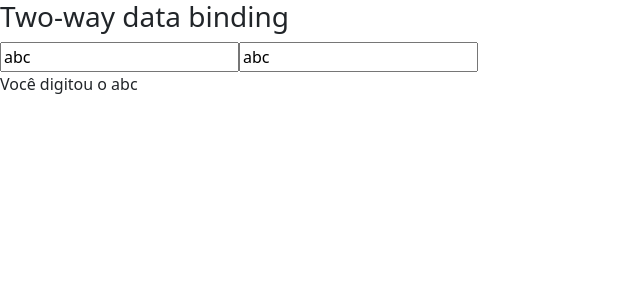
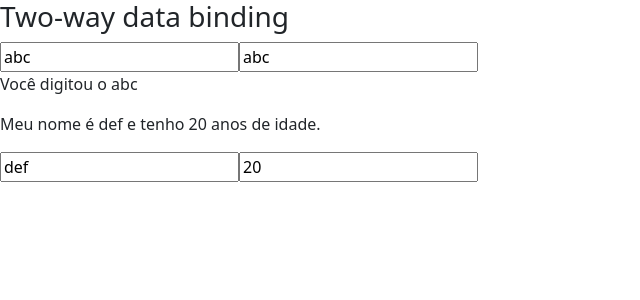
Before and after one commit to guiborlot/angular-course, an Angular app in the folder data-binding/: page / in a window 1280 px wide. Shown: the top 300 px of the page, without its empty margins (0-640 px from the left). Built offline with nearby package versions, Linux system fonts and the light colour scheme.

Commit message:
Aula 12 - Two-way data binding

```diff
--- a/data-binding/src/app/app.module.ts
+++ b/data-binding/src/app/app.module.ts
@@ -7,6 +7,7 @@
 import { BrowserAnimationsModule } from '@angular/platform-browser/animations';
 import { NgbModule } from '@ng-bootstrap/ng-bootstrap';
 import { FormsModule } from '@angular/forms';
+import { MeuFormModule } from './meu-form/meu-form.module';
 
 @NgModule({
   declarations: [
@@ -18,7 +19,8 @@
     AppRoutingModule,
     BrowserAnimationsModule,
     NgbModule,
-    FormsModule
+    FormsModule,
+    MeuFormModule
   ],
   providers: [],
   bootstrap: [AppComponent]
--- a/data-binding/src/app/data-binding/data-binding.component.html
+++ b/data-binding/src/app/data-binding/data-binding.component.html
@@ -1,6 +1,6 @@
-<section class="property-binding">
+<!-- <section class="property-binding">
 
-    <!-- <article>
+    <article>
         <h3>Interpolation / Interpolação</h3>
         <p>String renderizada com Interpolação: {{ url }}</p>
         <p>Resultado de 1 + 1 é: {{ 1 + 1 }}</p>
@@ -14,9 +14,9 @@
         <img src="{{ urlImagem }}">
         <img [src]=urlImagem>
         <img bind-src=urlImagem>
-    </article> -->
+    </article>
 
-    <!-- <article>
+    <article>
         <h3>Class e Style Binding</h3>
         <div>
             Selecione uma classe
@@ -39,9 +39,9 @@
 
             <div class="alert alert-danger" role="alert" [style.display]="classe.value == 'alert-danger' ? 'block' : 'none'">Esse texto somente aparece em caso de erro.</div>
         </div>
-    </article> -->
+    </article>
 
-</section>
+</section> -->
 
 <!-- <section class="event-binding">
     <article>
@@ -72,18 +72,4 @@
     </article>
 </section> -->
 
-<section class="two-way-databinding">
-    <article>
-        <h3>Two-way data binding</h3>
-        <div>
-
-            <input type="text"
-            [value]="nome"
-            (input)="nome = $any($event.target).value"/>
-
-            <input type="text" [(ngModel)]="nome"/>
-
-            <p>Você digitou o {{ nome }}</p>
-        </div>
-    </article>
-</section>
+<app-meu-form></app-meu-form>
--- a/data-binding/src/app/data-binding/data-binding.component.ts
+++ b/data-binding/src/app/data-binding/data-binding.component.ts
@@ -17,6 +17,11 @@
   isMouseOver: boolean = false;
 
   nome: string = 'abc';
+
+  pessoa: any = {
+    nome: 'def',
+    idade: 20
+  }
 
   getValor(){
     return 1;
--- /dev/null
+++ b/data-binding/src/app/meu-form/meu-form.component.html
@@ -0,0 +1,21 @@
+<section class="two-way-databinding">
+    <article>
+        <h3>Two-way data binding</h3>
+        <div>
+
+            <input type="text"
+            [value]="nome"
+            (input)="nome = $any($event.target).value"/>
+
+            <input type="text" [(ngModel)]="nome"/>
+
+            <p>Você digitou o {{ nome }}</p>
+        </div>
+
+        <div>
+            <p>Meu nome é {{ pessoa.nome }} e tenho {{ pessoa.idade }} anos de idade.</p>
+            <input type="text" [(ngModel)]="pessoa.nome">
+            <input type="text" [(ngModel)]="pessoa.idade">
+        </div>
+    </article>
+</section>
--- /dev/null
+++ b/data-binding/src/app/meu-form/meu-form.component.ts
@@ -0,0 +1,22 @@
+import { Component, OnInit } from '@angular/core';
+
+@Component({
+  selector: 'app-meu-form',
+  templateUrl: './meu-form.component.html',
+  styleUrls: ['./meu-form.component.css']
+})
+export class MeuFormComponent implements OnInit {
+
+  nome: string = 'abc';
+
+  pessoa: any = {
+    nome: 'def',
+    idade: 20
+  }
+
+  constructor() { }
+
+  ngOnInit(): void {
+  }
+
+}
```
Also changed, not shown: data-binding/src/app/meu-form/meu-form.module.ts (added, +18 -0 lines), data-binding/src/app/meu-form/meu-form.component.css (added), 1 other file (tests, documents, lock files or other folders).
